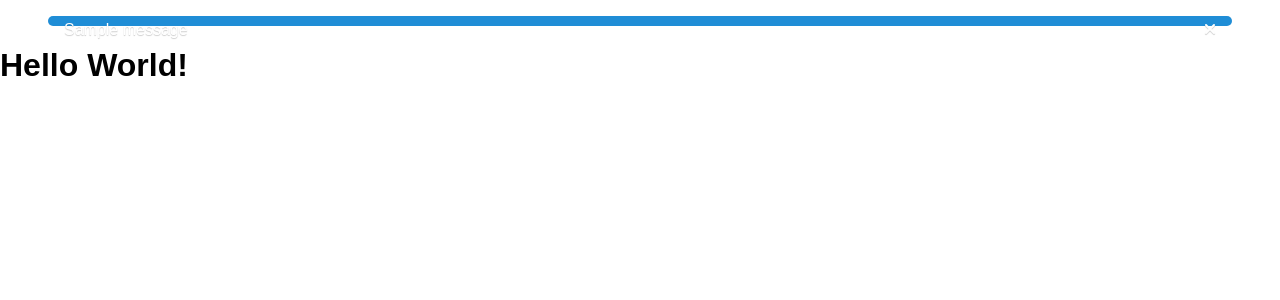
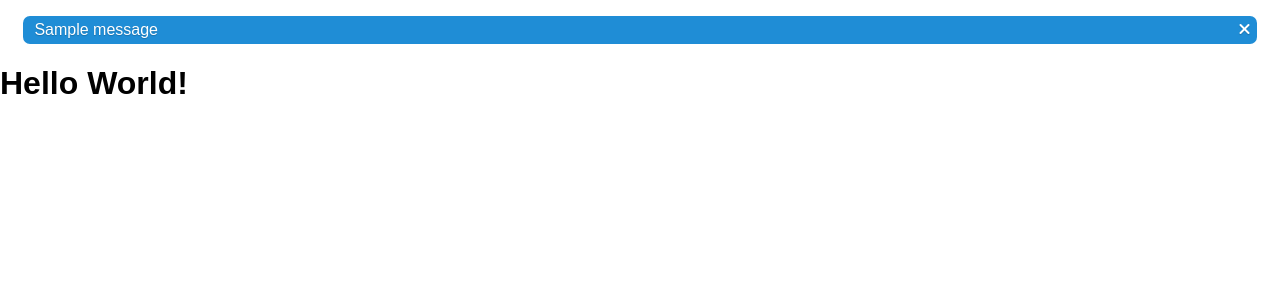
Before and after one commit to Ewolly/IOTWeb, a Flask app: page / in a window 1280 px wide. Shown: the top 300 px of the page. Run offline with Flask 2, Linux system fonts and the light colour scheme; tables that the repository leaves empty hold one stand-in row (values such as "Sample post"); one stand-in notice (Sample message) is shown; some libraries are stand-ins or nearby versions.

Commit message:
Updated message flashings UI.

```diff
--- a/static/main.css
+++ b/static/main.css
@@ -1,15 +1,11 @@
 div.flash {
-	width: 90%;
+	width: 95%;
     background: #1f8dd6;
     margin: 1em auto;
-    padding: 0.3em 1em;
+    padding: 0.3em 0.4em 0.3em 0.7em;
     color: white;
-    border-radius: 5px;
+    border-radius: 7px;
     text-shadow: 0 1px 1px rgba(0, 0, 0, 0.2);
-}
-
-span.flash-message {
-	float: left;
 }
 
 i.flash-close {
--- a/templates/base.html
+++ b/templates/base.html
@@ -16,7 +16,7 @@
       {% if messages %}
         {% for category, message in messages %}
             <div class="flash flash-{{ category }}">
-              <span class="flash-message">{{ message }}</span>
+              {{ message }}
               <i class="fa fa-times flash-close" aria-hidden="true" onclick='this.parentNode.parentNode.removeChild(this.parentNode); return false;'></i>
             </div>
           {% endfor %}
```
